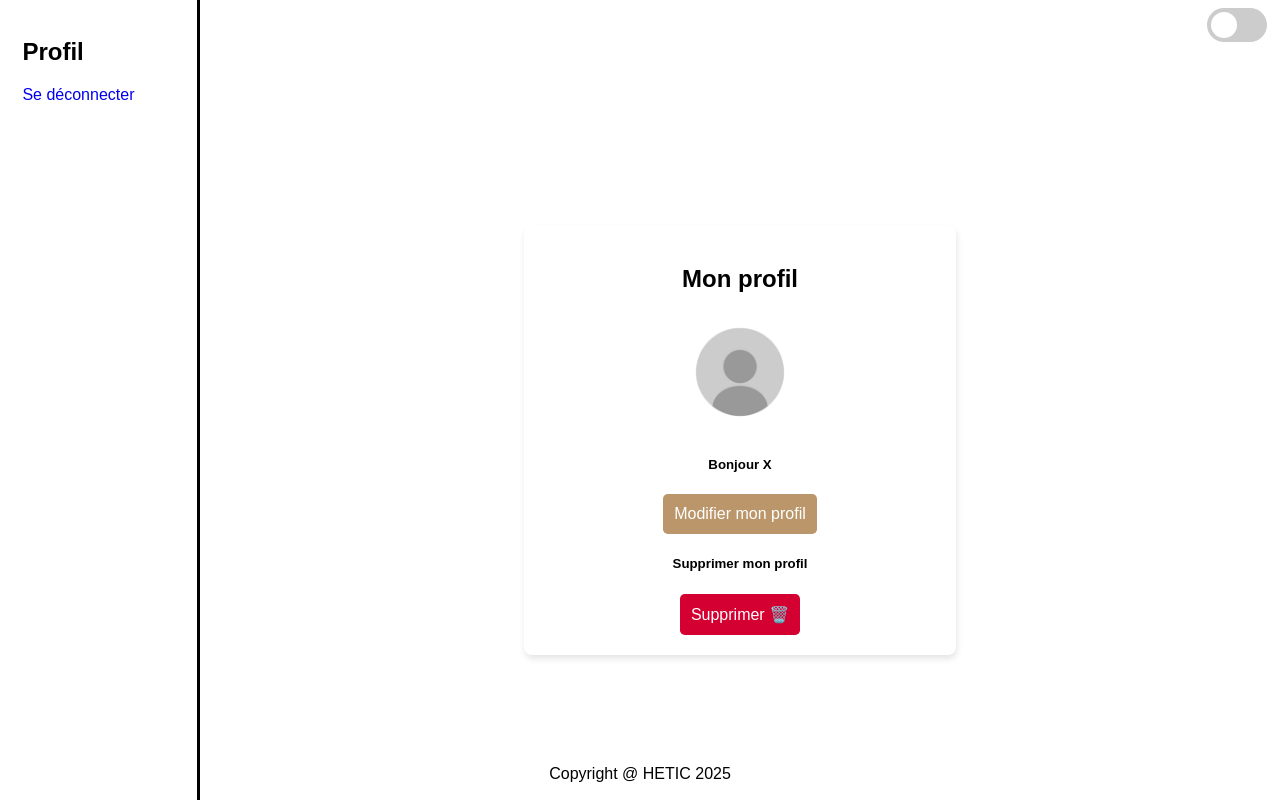
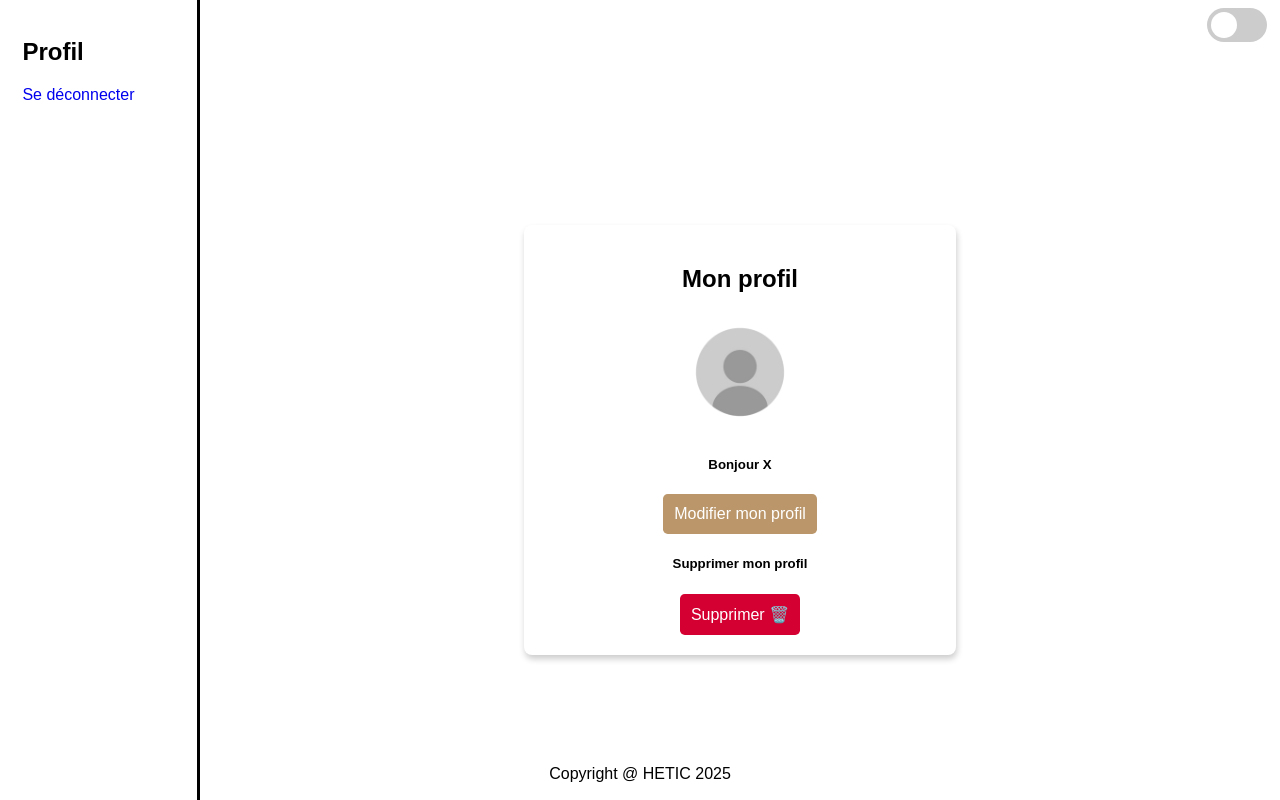
Before and after one commit to DidoucheinSTI2D/Design-System, a website: page profil.html in a window 1280 px wide. Drawn offline with Linux system fonts and the light colour scheme; a web font is replaced by a local one.

Commit message:
box shadow update

```diff
--- a/global.css
+++ b/global.css
@@ -160,7 +160,7 @@ button:focus {
 }
 
 .secondary-container {
-    box-shadow: 1px 4px 6px rgba(0, 0, 0, 0.1);
+    box-shadow: 1px 4px 6px rgba(0, 0, 0, 0.2);
     border-radius: 0.5rem;
     padding: 1.25rem;
     width: 40%;
```
